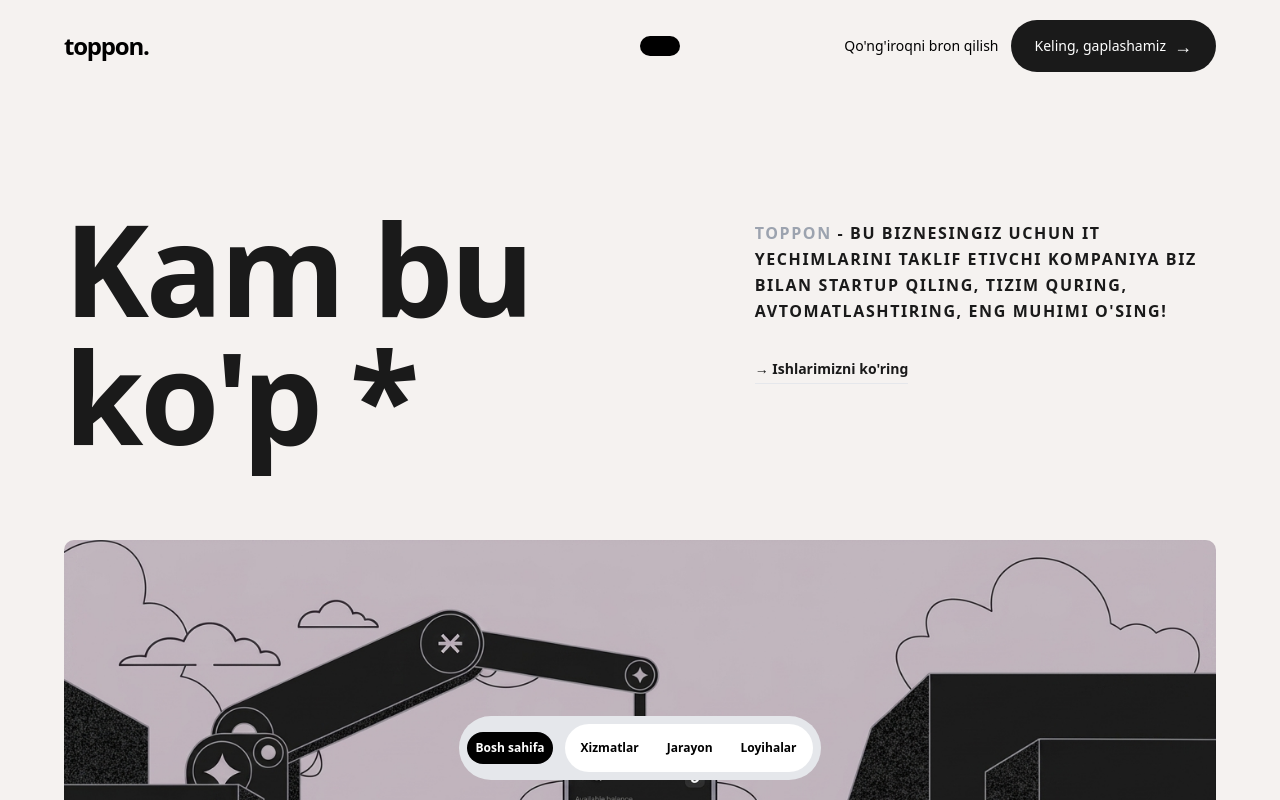
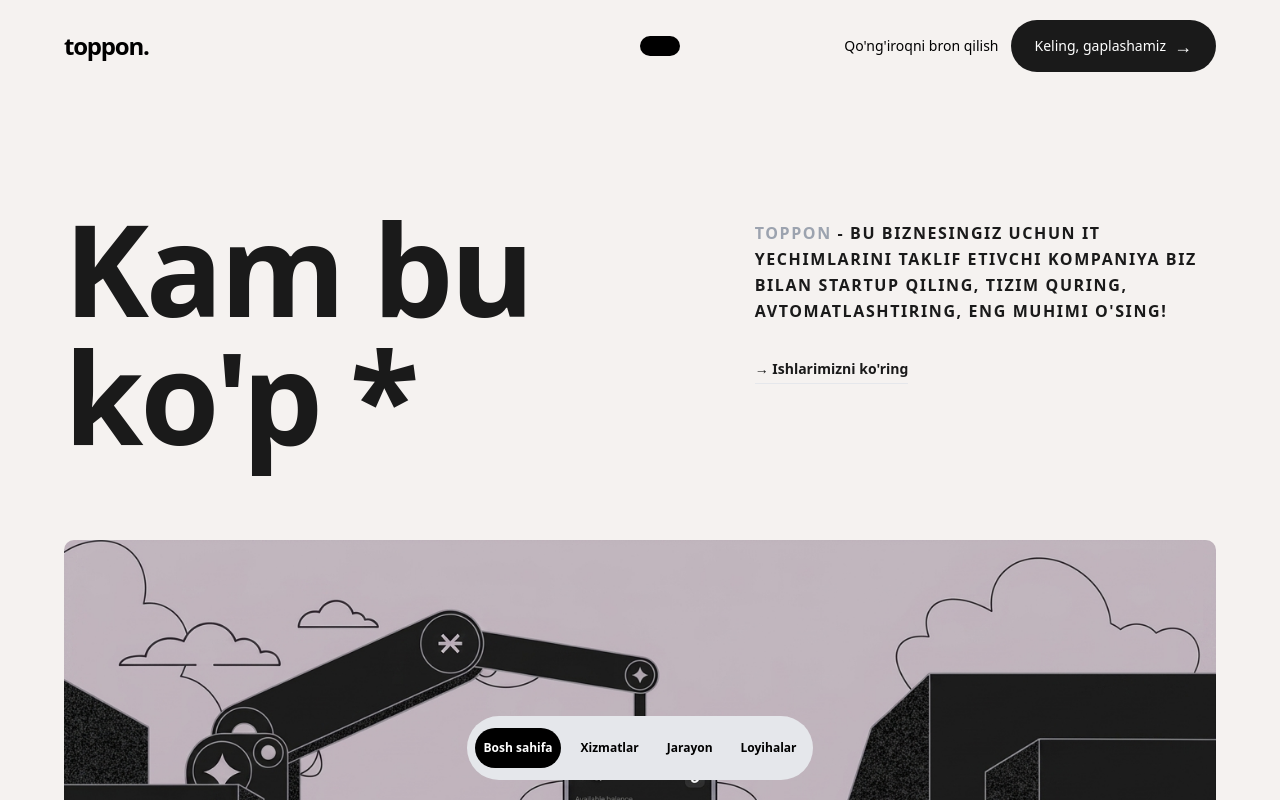
Before and after one commit to the-ict/qoshiq, a React (Create React App) app: page / in a window 1280 px wide. Shown: the top 800 px of the page. Built offline with nearby package versions, Linux system fonts and the light colour scheme.

Commit message:
update: updating the menu icon and trying to add menu animation

```diff
--- a/src/components/Menu.tsx
+++ b/src/components/Menu.tsx
@@ -1,4 +1,4 @@
-import { Dot } from "lucide-react";
+import { useGSAP } from "@gsap/react";
 import { useState } from "react";
 
 type ActiveTabs = "home" | "services" | "process" | "projects";
@@ -10,20 +10,20 @@ export default function Menu() {
         setIsActive(tab);
     };
 
+
     const getTabClass = (tab: ActiveTabs) => {
         const isTabActive = isActive === tab;
-        return `py-2 px-2 rounded-[35px] flex items-center justify-between gap-1 cursor-pointer ${isTabActive ? "bg-black text-white" : "text-black"
+        return `py-3 px-2 rounded-[35px] flex items-center justify-between gap-1 cursor-pointer ${isTabActive ? "bg-black text-white" : "text-black"
             }`;
     };
 
     return (
         <div className="flex items-center my-3 fixed bottom-0 h-[80px] w-screen left-0 right-0 justify-center text-white z-[100]">
             <div className="max-w-[50%] max-md:max-w-full">
-                <ul className="w-full py-2 px-2 transition-all rounded-[35px] bg-gray-200 cursor-pointer flex items-center gap-3 text-xs font-bold">
+                <ul className="w-full py-3 px-2 transition-all rounded-[35px] bg-gray-200 cursor-pointer flex items-center gap-3 text-xs font-bold">
                     <li className={getTabClass("home")} onClick={() => handleTabChange("home")}>
                         <span>Bosh sahifa</span>
                     </li>
-                    <div className="py-2 px-2 rounded-[35px] bg-white text-black flex items-center gap-3">
                     <li className={getTabClass("services")} onClick={() => handleTabChange("services")}>
                         <span>Xizmatlar</span>
                     </li>
@@ -33,9 +33,29 @@ export default function Menu() {
                     <li className={getTabClass("projects")} onClick={() => handleTabChange("projects")}>
                         <span>Loyihalar</span>
                     </li>
-                    </div>
                 </ul>
             </div>
         </div>
     )
+};
+
+
+type CursorProps = {
+    positionLeft: number;
+    width: number;
 }
+
+const Cursor = (props: CursorProps) => {
+    useGSAP(() => {
+        gsap.to(".cursor", {
+            left: props.positionLeft,
+            width: props.width,
+            duration: 0.3,
+            ease: "power3.out"
+        })
+    })
+    return (
+        <div className="bg-[#333]/30 cursor-pointer absolute">
+        </div>
+    )
+}
```
Also changed, not shown: 1 other file (tests, documents, lock files or other folders). Lines whose indentation alone changed are shown as unchanged.
